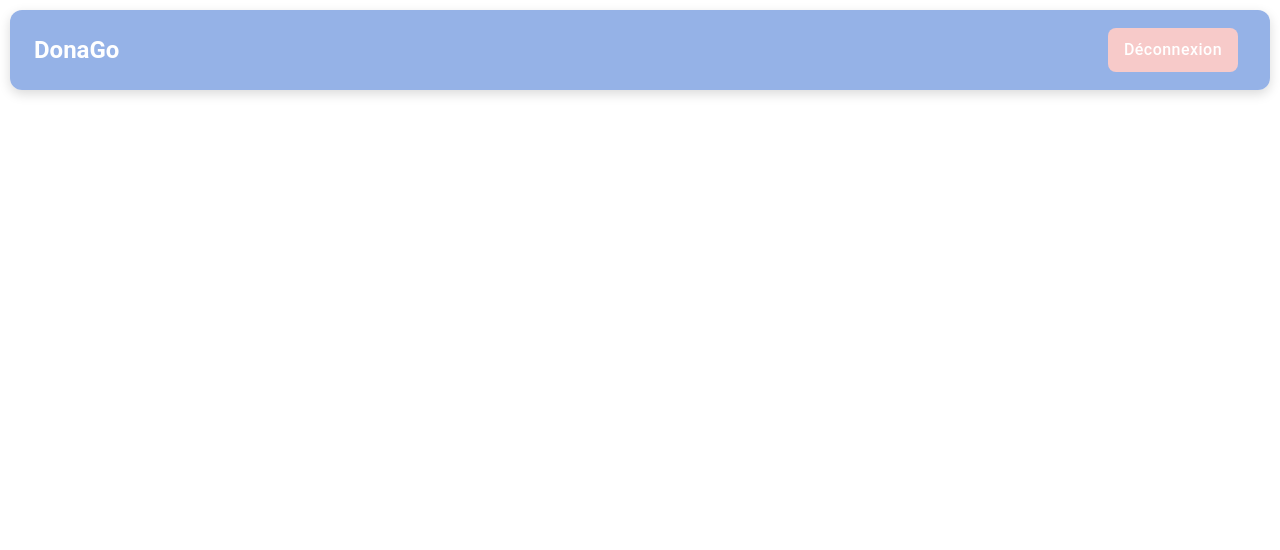
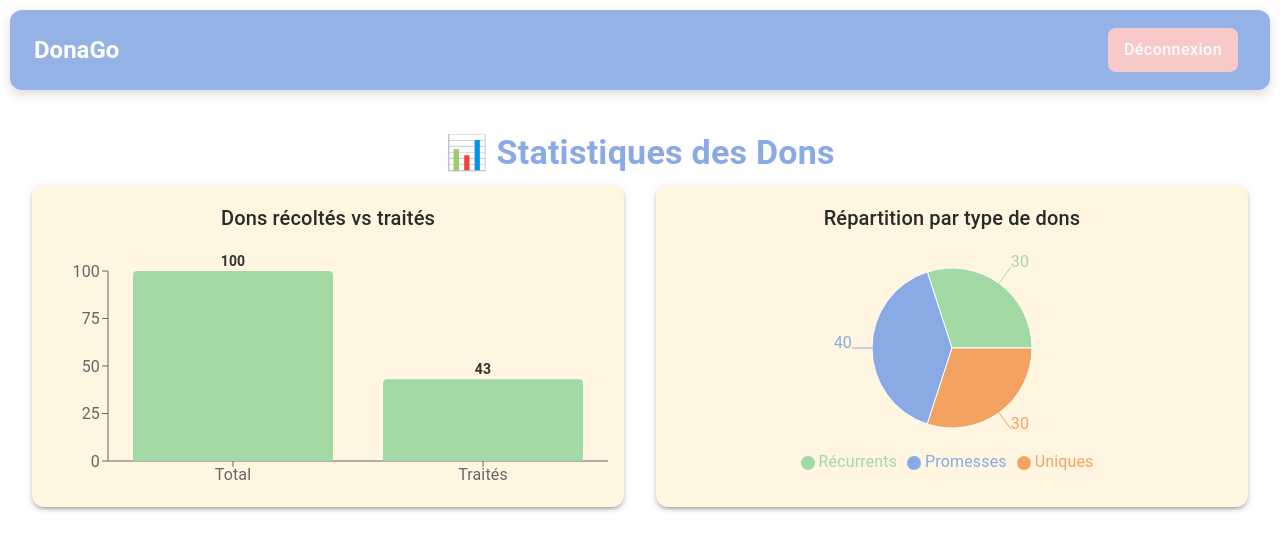
Before and after one commit to IchCodes/collecte, a React (Vite) app in the folder frontend/: page /stats in a window 1280 px wide. Before the commit this address had no page. Shown: the top 550 px of the page. Built offline with nearby package versions, Linux system fonts and the light colour scheme; sample sign-in values are in the browser's storage.

Commit message:
creation page stats

```diff
--- a/frontend/src/components/Header.jsx
+++ b/frontend/src/components/Header.jsx
@@ -54,7 +54,8 @@
       navItems.push(
         { label: "Tableau de bord", path: "/admin" },
         { label: "Collecte", path: "/don" },
-        { label: "Animation", path: "/animateur" }
+        { label: "Animation", path: "/animateur" },
+        { label: "Stats", path: "/stats" }
       );
     }
 
--- /dev/null
+++ b/frontend/src/pages/Stats.jsx
@@ -0,0 +1,8 @@
+import React from "react";
+import Stats from "../components/Stats";
+
+const StatsPage = () => {
+  return <Stats />;
+};
+
+export default StatsPage;
--- a/frontend/src/routes/AppRoutes.jsx
+++ b/frontend/src/routes/AppRoutes.jsx
@@ -4,6 +4,7 @@
 import DonForm from "../pages/DonForm";
 import Animateur from "../pages/Animateur";
 import Admin from "../pages/Admin";
+import Stats from "../components/Stats";
 
 const AppRoutes = () => {
     return (
@@ -13,6 +14,7 @@
             <Route path="/don" element={<PrivateRoute><DonForm /></PrivateRoute>} />
             <Route path="/animateur" element={<PrivateRoute><Animateur /></PrivateRoute>} />
             <Route path="/admin" element={<PrivateRoute><Admin /></PrivateRoute>} />
+            <Route path="/stats" element={<PrivateRoute><Stats /></PrivateRoute>} />
         </Routes>
     );
 };
```
